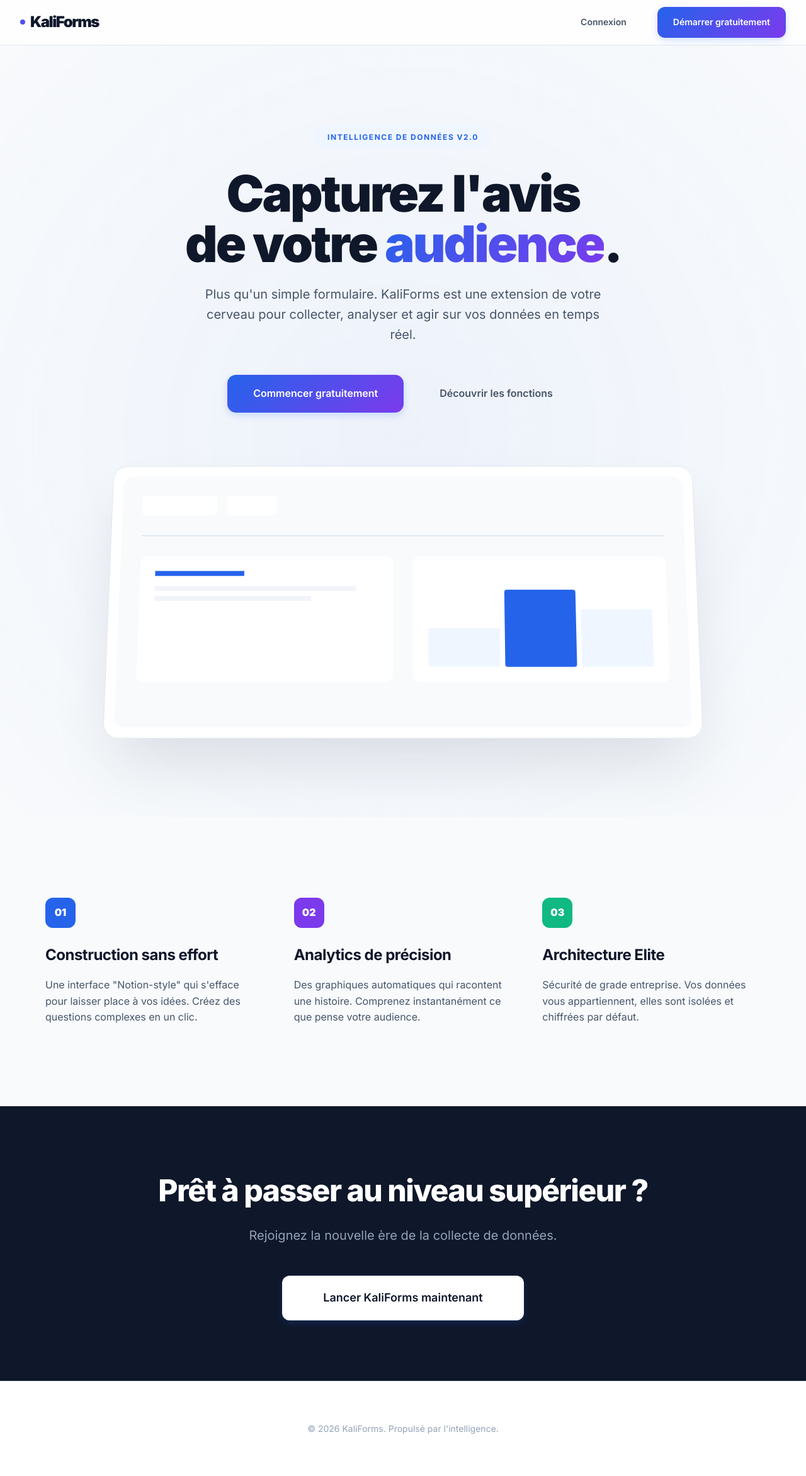
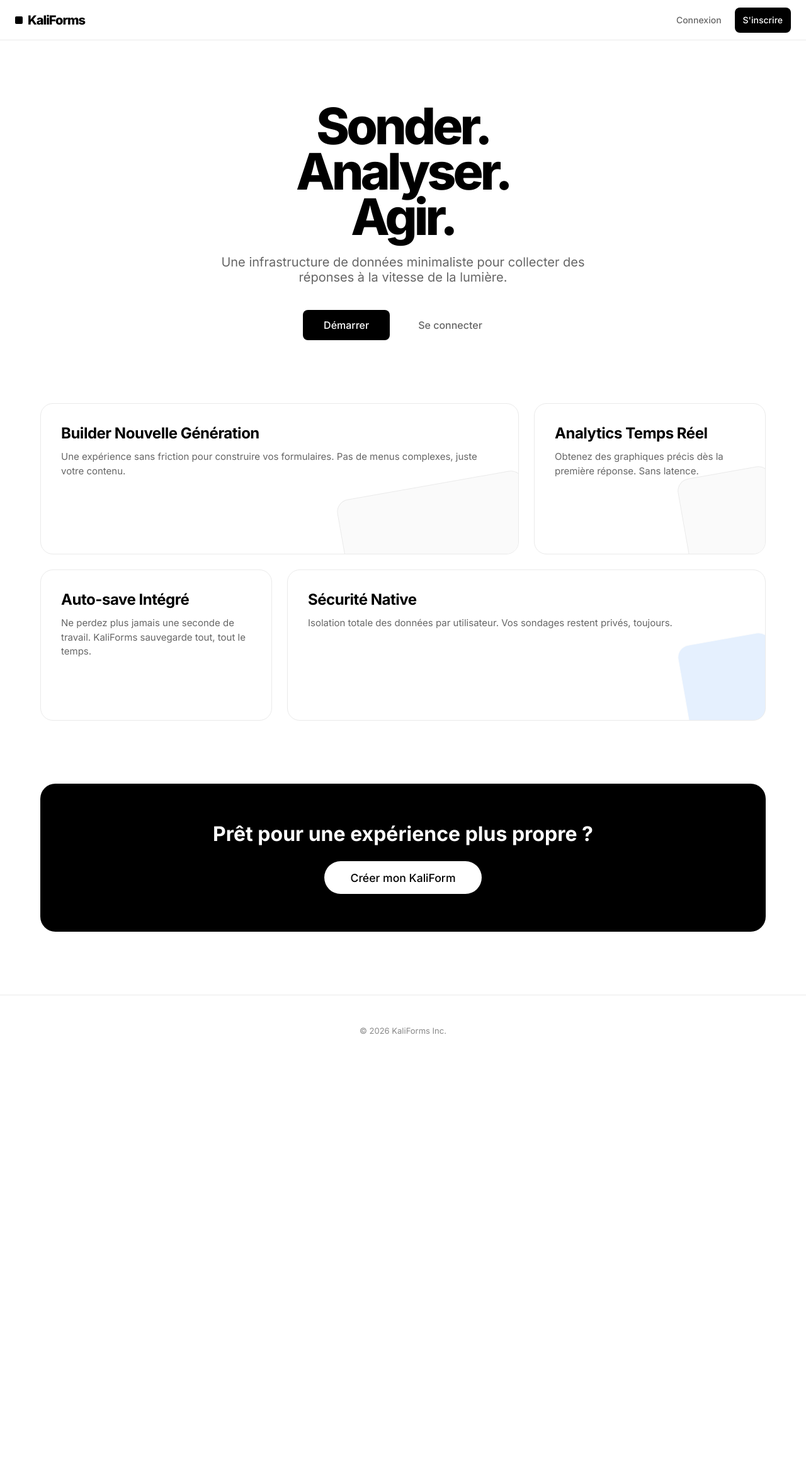
Before and after one commit to junior26-cyber/Kali-Forms, a Django app: page / in a window 1280 px wide. Shown: the whole page at 63% size. After the commit the page ends 1642 px from the top, so only its background shows below. Run offline with Django 4.2, Linux system fonts and the light colour scheme.

Commit message:
Design: Refonte Ultra-Clean, Bento Grid et animations dynamiques minimalistes (Vercel-style)

```diff
--- a/iot/forms/templates/forms/base.html
+++ b/iot/forms/templates/forms/base.html
@@ -3,198 +3,148 @@
 <head>
     <meta charset="UTF-8">
     <meta name="viewport" content="width=device-width, initial-scale=1.0">
-    <title>{% block title %}KaliForms | Intelligence de Données{% endblock %}</title>
-    <!-- Google Fonts: Inter -->
-    <link rel="preconnect" href="https://fonts.googleapis.com">
-    <link rel="preconnect" href="https://fonts.gstatic.com" crossorigin>
-    <link href="https://fonts.googleapis.com/css2?family=Inter:wght@300;400;500;600;700;800;900&display=swap" rel="stylesheet">
+    <title>{% block title %}KaliForms | Data Intelligence{% endblock %}</title>
+    <link href="https://fonts.googleapis.com/css2?family=Inter:wght@400;500;600;700;800&display=swap" rel="stylesheet">
     <style>
         :root {
-            --brand-primary: #2563eb;
-            --brand-secondary: #7c3aed;
-            --brand-gradient: linear-gradient(135deg, #2563eb 0%, #7c3aed 100%);
-            --surface-bg: #f8fafc;
-            --surface-white: #ffffff;
-            --text-high: #0f172a;
-            --text-medium: #475569;
-            --text-low: #94a3b8;
-            --border-subtle: #e2e8f0;
-            --radius-lg: 16px;
-            --radius-md: 12px;
-            --shadow-xl: 0 20px 25px -5px rgb(0 0 0 / 0.1), 0 8px 10px -6px rgb(0 0 0 / 0.1);
+            --bg: #ffffff;
+            --fg: #000000;
+            --accent: #0070f3;
+            --gray-100: #fafafa;
+            --gray-200: #eaeaea;
+            --gray-300: #999999;
+            --gray-400: #888888;
+            --gray-500: #666666;
+            --radius: 8px;
+            --shadow: 0 5px 10px rgba(0,0,0,0.12);
+            --transition: all 0.2s cubic-bezier(0.4, 0, 0.2, 1);
         }
 
-        * {
-            margin: 0;
-            padding: 0;
-            box-sizing: border-box;
+        * { box-sizing: border-box; margin: 0; padding: 0; }
+
+        body {
+            font-family: 'Inter', -apple-system, sans-serif;
+            background: var(--bg);
+            color: var(--fg);
+            -webkit-font-smoothing: antialiased;
+            overflow-x: hidden;
         }
 
-        body {
-            font-family: 'Inter', sans-serif;
-            background-color: var(--surface-bg);
-            color: var(--text-high);
-            line-height: 1.6;
-            overflow-x: hidden;
-            -webkit-font-smoothing: antialiased;
-        }
-
-        /* Nav Modernization */
         nav {
-            background: rgba(255, 255, 255, 0.8);
-            backdrop-filter: blur(12px);
-            -webkit-backdrop-filter: blur(12px);
-            border-bottom: 1px solid var(--border-subtle);
-            padding: 0 2rem;
-            height: 72px;
+            height: 64px;
+            border-bottom: 1px solid var(--gray-200);
             display: flex;
+            align-items: center;
             justify-content: space-between;
-            align-items: center;
+            padding: 0 1.5rem;
             position: sticky;
             top: 0;
+            background: rgba(255,255,255,0.8);
+            backdrop-filter: saturate(180%) blur(5px);
             z-index: 1000;
         }
 
         .logo {
-            font-size: 1.5rem;
-            font-weight: 900;
+            font-weight: 800;
+            font-size: 1.25rem;
+            letter-spacing: -0.05em;
             text-decoration: none;
-            color: var(--text-high);
-            letter-spacing: -1.5px;
+            color: var(--fg);
             display: flex;
             align-items: center;
+            gap: 8px;
         }
 
-        .logo-dot {
-            width: 8px;
-            height: 8px;
-            background: var(--brand-gradient);
-            border-radius: 50%;
-            margin-right: 8px;
+        .logo::before {
+            content: '';
+            width: 12px;
+            height: 12px;
+            background: var(--fg);
+            border-radius: 2px;
         }
 
-        .nav-links {
-            display: flex;
-            align-items: center;
-            gap: 1.5rem;
-        }
-
-        /* Buttons Elite */
         .btn {
-            padding: 0.75rem 1.5rem;
+            height: 40px;
+            padding: 0 12px;
+            border-radius: var(--radius);
             font-size: 0.875rem;
-            font-weight: 600;
-            border-radius: var(--radius-md);
-            cursor: pointer;
-            transition: all 0.3s cubic-bezier(0.4, 0, 0.2, 1);
-            text-decoration: none;
+            font-weight: 500;
             display: inline-flex;
             align-items: center;
             justify-content: center;
+            cursor: pointer;
+            transition: var(--transition);
+            text-decoration: none;
             border: 1px solid transparent;
         }
 
-        .btn-primary {
-            background: var(--brand-gradient);
-            color: white;
-            box-shadow: 0 4px 12px rgba(37, 99, 235, 0.2);
+        .btn-black {
+            background: var(--fg);
+            color: var(--bg);
         }
 
-        .btn-primary:hover {
-            transform: translateY(-2px);
-            box-shadow: 0 12px 20px rgba(37, 99, 235, 0.3);
+        .btn-black:hover {
+            background: transparent;
+            color: var(--fg);
+            border-color: var(--fg);
         }
 
         .btn-ghost {
-            color: var(--text-medium);
-            background: transparent;
+            color: var(--gray-500);
         }
 
         .btn-ghost:hover {
-            background: #f1f5f9;
-            color: var(--text-high);
+            background: var(--gray-100);
+            color: var(--fg);
         }
 
-        .btn-outline {
-            background: white;
-            border-color: var(--border-subtle);
-            color: var(--text-high);
+        .container {
+            max-width: 1000px;
+            margin: 0 auto;
+            padding: 0 1.5rem;
         }
 
-        .btn-outline:hover {
-            border-color: var(--text-low);
-            background: #f8fafc;
-        }
-
-        /* Global Container */
-        .main-container {
-            max-width: 1200px;
-            margin: 0 auto;
-            padding: 3rem 2rem;
-            min-height: calc(100vh - 72px);
-        }
-
-        /* Card Elite */
-        .elite-card {
-            background: var(--surface-white);
-            border-radius: var(--radius-lg);
-            border: 1px solid var(--border-subtle);
-            padding: 2.5rem;
-            box-shadow: 0 1px 3px 0 rgb(0 0 0 / 0.1);
-            transition: transform 0.3s ease, box-shadow 0.3s ease;
-        }
-
-        /* Animations */
-        .reveal {
-            animation: revealUp 0.6s cubic-bezier(0.2, 0.8, 0.2, 1) forwards;
-        }
-
-        @keyframes revealUp {
-            from { opacity: 0; transform: translateY(30px); }
+        /* Base Animations */
+        @keyframes slideIn {
+            from { opacity: 0; transform: translateY(20px); }
             to { opacity: 1; transform: translateY(0); }
         }
 
-        /* Forms */
-        input, select, textarea {
-            font-family: inherit;
-            transition: all 0.2s;
-        }
+        .animate { animation: slideIn 0.5s ease-out forwards; }
 
-        /* Footer */
         footer {
-            padding: 4rem 2rem;
-            border-top: 1px solid var(--border-subtle);
-            background: white;
+            border-top: 1px solid var(--gray-200);
+            padding: 3rem 0;
             text-align: center;
-            color: var(--text-low);
-            font-size: 0.875rem;
+            font-size: 0.8125rem;
+            color: var(--gray-400);
         }
     </style>
     {% block extra_css %}{% endblock %}
 </head>
 <body>
     <nav>
-        <a href="{% url 'home' %}" class="logo"><span class="logo-dot"></span>KaliForms</a>
-        <div class="nav-links">
+        <a href="{% url 'home' %}" class="logo">KaliForms</a>
+        <div style="display: flex; gap: 8px;">
             {% if user.is_authenticated %}
                 <a href="{% url 'dashboard' %}" class="btn btn-ghost">Dashboard</a>
                 <form method="post" action="{% url 'logout' %}" style="display:inline;">
                     {% csrf_token %}
-                    <button type="submit" class="btn btn-outline">Quitter</button>
+                    <button type="submit" class="btn btn-black">Sortir</button>
                 </form>
             {% else %}
                 <a href="{% url 'login' %}" class="btn btn-ghost">Connexion</a>
-                <a href="{% url 'signup' %}" class="btn btn-primary">Démarrer gratuitement</a>
+                <a href="{% url 'signup' %}" class="btn btn-black">S'inscrire</a>
             {% endif %}
         </div>
     </nav>
 
-    <main class="main-container">
+    <div class="container" style="min-height: calc(100vh - 200px);">
         {% block content %}{% endblock %}
-    </main>
+    </div>
 
     <footer>
-        &copy; 2026 KaliForms. Propulsé par l'intelligence.
+        &copy; 2026 KaliForms Inc.
     </footer>
 
     {% block extra_js %}{% endblock %}
--- a/iot/forms/templates/forms/home.html
+++ b/iot/forms/templates/forms/home.html
@@ -1,209 +1,140 @@
 {% extends 'forms/base.html' %}
 
-{% block title %}KaliForms | La nouvelle référence des sondages intelligents{% endblock %}
+{% block title %}KaliForms | Sondages Ultra-Rapides{% endblock %}
 
 {% block extra_css %}
 <style>
-    .main-container { max-width: 100%; padding: 0; }
+    .container { max-width: 1200px; }
 
-    .hero-section {
-        padding: 8rem 2rem;
+    .hero {
+        padding: 100px 0;
         text-align: center;
-        position: relative;
-        background: radial-gradient(circle at 50% 50%, rgba(37, 99, 235, 0.05), transparent);
+        animation: slideIn 0.8s cubic-bezier(0.16, 1, 0.3, 1);
     }
 
-    .hero-label {
-        display: inline-block;
-        padding: 0.5rem 1.25rem;
-        background: #eff6ff;
-        color: var(--brand-primary);
-        border-radius: 100px;
-        font-size: 0.75rem;
-        font-weight: 700;
-        text-transform: uppercase;
-        letter-spacing: 1.5px;
-        margin-bottom: 2rem;
+    .hero h1 {
+        font-size: 80px;
+        font-weight: 800;
+        letter-spacing: -0.06em;
+        line-height: 0.9;
+        margin-bottom: 24px;
     }
 
-    .hero-section h1 {
-        font-size: clamp(2.5rem, 8vw, 5rem);
-        font-weight: 900;
-        color: var(--text-high);
-        line-height: 1;
-        letter-spacing: -3px;
-        margin-bottom: 1.5rem;
+    .hero p {
+        font-size: 20px;
+        color: var(--gray-500);
+        max-width: 600px;
+        margin: 0 auto 40px;
     }
 
-    .hero-section h1 span {
-        background: var(--brand-gradient);
-        -webkit-background-clip: text;
-        -webkit-text-fill-color: transparent;
+    .bento-grid {
+        display: grid;
+        grid-template-columns: repeat(3, 1fr);
+        grid-auto-rows: 240px;
+        gap: 24px;
+        margin-bottom: 100px;
     }
 
-    .hero-section p {
-        font-size: 1.25rem;
-        color: var(--text-medium);
-        max-width: 640px;
-        margin: 0 auto 3rem;
-        line-height: 1.6;
+    .bento-item {
+        background: var(--bg);
+        border: 1px solid var(--gray-200);
+        border-radius: 20px;
+        padding: 32px;
+        transition: var(--transition);
+        position: relative;
+        overflow: hidden;
     }
 
-    /* Floating Showcase */
-    .showcase-container {
-        max-width: 1000px;
-        margin: 0 auto;
-        padding: 0 2rem;
-        position: relative;
+    .bento-item:hover {
+        border-color: var(--fg);
+        box-shadow: 0 30px 60px rgba(0,0,0,0.05);
+        transform: translateY(-4px);
     }
 
-    .showcase-ui {
-        background: white;
-        border-radius: 24px;
-        border: 1px solid var(--border-subtle);
-        box-shadow: 0 50px 100px -20px rgba(15, 23, 42, 0.12);
-        padding: 1rem;
-        transform: perspective(1000px) rotateX(5deg);
-        transition: transform 0.5s ease;
+    .bento-item.large {
+        grid-column: span 2;
     }
 
-    .showcase-ui:hover {
-        transform: perspective(1000px) rotateX(0deg);
+    .bento-item h3 {
+        font-size: 24px;
+        font-weight: 700;
+        letter-spacing: -0.02em;
+        margin-bottom: 12px;
     }
 
-    .showcase-inner {
-        background: #f8fafc;
-        border-radius: 16px;
-        height: 400px;
-        padding: 2rem;
+    .bento-item p {
+        font-size: 15px;
+        color: var(--gray-500);
+        line-height: 1.5;
     }
 
-    /* Grid of Excellence */
-    .grid-excellence {
-        max-width: 1200px;
-        margin: 8rem auto;
-        padding: 0 2rem;
-        display: grid;
-        grid-template-columns: repeat(3, 1fr);
-        gap: 3rem;
+    .visual-placeholder {
+        position: absolute;
+        bottom: -20px;
+        right: -20px;
+        width: 150px;
+        height: 150px;
+        background: var(--gray-100);
+        border-radius: 20px;
+        transform: rotate(-10deg);
+        border: 1px solid var(--gray-200);
     }
 
-    .excel-card {
-        text-align: left;
+    .cta-bar {
+        background: var(--fg);
+        color: var(--bg);
+        padding: 60px;
+        border-radius: 24px;
+        text-align: center;
+        margin-bottom: 100px;
+        display: flex;
+        flex-direction: column;
+        align-items: center;
+        gap: 24px;
     }
 
-    .excel-card .icon {
-        width: 48px;
-        height: 48px;
-        background: var(--brand-primary);
-        border-radius: 12px;
-        margin-bottom: 1.5rem;
-        display: flex;
-        align-items: center;
-        justify-content: center;
-        color: white;
-        font-weight: 900;
-    }
-
-    .excel-card h3 {
-        font-size: 1.5rem;
-        font-weight: 700;
-        margin-bottom: 1rem;
-        letter-spacing: -0.5px;
-    }
-
-    .excel-card p {
-        color: var(--text-medium);
-        font-size: 1rem;
-    }
-
-    /* CTA Section */
-    .cta-final {
-        background: var(--text-high);
-        color: white;
-        padding: 6rem 2rem;
-        text-align: center;
-    }
-
-    .cta-final h2 {
-        font-size: 3rem;
-        font-weight: 800;
-        letter-spacing: -1.5px;
-        margin-bottom: 1rem;
-    }
-
-    @media (max-width: 768px) {
-        .grid-excellence { grid-template-columns: 1fr; gap: 4rem; }
-        .hero-section h1 { letter-spacing: -1px; }
+    @media (max-width: 900px) {
+        .hero h1 { font-size: 50px; }
+        .bento-grid { grid-template-columns: 1fr; grid-auto-rows: auto; }
+        .bento-item.large { grid-column: span 1; }
     }
 </style>
 {% endblock %}
 
 {% block content %}
-    <section class="hero-section reveal">
-        <span class="hero-label">Intelligence de Données v2.0</span>
-        <h1>Capturez l'avis<br>de votre <span>audience</span>.</h1>
-        <p>Plus qu'un simple formulaire. KaliForms est une extension de votre cerveau pour collecter, analyser et agir sur vos données en temps réel.</p>
+    <div class="hero">
+        <h1>Sonder.<br>Analyser.<br>Agir.</h1>
+        <p>Une infrastructure de données minimaliste pour collecter des réponses à la vitesse de la lumière.</p>
+        <div style="display: flex; gap: 12px; justify-content: center;">
+            <a href="{% url 'signup' %}" class="btn btn-black" style="height: 48px; padding: 0 32px; font-size: 1rem;">Démarrer</a>
+            <a href="{% url 'login' %}" class="btn btn-ghost" style="height: 48px; padding: 0 32px; font-size: 1rem;">Se connecter</a>
+        </div>
+    </div>
 
-        <div style="display: flex; gap: 1rem; justify-content: center; margin-bottom: 5rem;">
-            <a href="{% url 'signup' %}" class="btn btn-primary" style="padding: 1rem 2.5rem; border-radius: 14px; font-size: 1rem;">
-                Commencer gratuitement
-            </a>
-            <a href="#features" class="btn btn-ghost" style="padding: 1rem 2.5rem; border-radius: 14px; font-size: 1rem;">
-                Découvrir les fonctions
-            </a>
+    <div class="bento-grid">
+        <div class="bento-item large">
+            <h3>Builder Nouvelle Génération</h3>
+            <p>Une expérience sans friction pour construire vos formulaires. Pas de menus complexes, juste votre contenu.</p>
+            <div class="visual-placeholder" style="width: 300px; bottom: -40px;"></div>
         </div>
+        <div class="bento-item">
+            <h3>Analytics Temps Réel</h3>
+            <p>Obtenez des graphiques précis dès la première réponse. Sans latence.</p>
+            <div class="visual-placeholder"></div>
+        </div>
+        <div class="bento-item">
+            <h3>Auto-save Intégré</h3>
+            <p>Ne perdez plus jamais une seconde de travail. KaliForms sauvegarde tout, tout le temps.</p>
+        </div>
+        <div class="bento-item large">
+            <h3>Sécurité Native</h3>
+            <p>Isolation totale des données par utilisateur. Vos sondages restent privés, toujours.</p>
+            <div class="visual-placeholder" style="background: #0070f3; opacity: 0.1;"></div>
+        </div>
+    </div>
 
-        <div class="showcase-container">
-            <div class="showcase-ui">
-                <div class="showcase-inner">
-                    <div style="display: flex; gap: 1rem; margin-bottom: 2rem;">
-                        <div style="width: 120px; height: 32px; background: white; border-radius: 6px;"></div>
-                        <div style="width: 80px; height: 32px; background: white; border-radius: 6px;"></div>
-                    </div>
-                    <div style="height: 2px; background: #e2e8f0; width: 100%; margin-bottom: 2rem;"></div>
-                    <div style="display: grid; grid-template-columns: 1fr 1fr; gap: 2rem;">
-                        <div style="background: white; height: 200px; border-radius: 12px; padding: 1.5rem;">
-                            <div style="width: 40%; height: 8px; background: #2563eb; margin-bottom: 1rem;"></div>
-                            <div style="width: 90%; height: 8px; background: #f1f5f9; margin-bottom: 0.5rem;"></div>
-                            <div style="width: 70%; height: 8px; background: #f1f5f9;"></div>
-                        </div>
-                        <div style="background: white; height: 200px; border-radius: 12px; padding: 1.5rem; display: flex; align-items: flex-end; gap: 8px;">
-                             <div style="flex: 1; height: 40%; background: #eff6ff; border-radius: 4px;"></div>
-                             <div style="flex: 1; height: 80%; background: #2563eb; border-radius: 4px;"></div>
-                             <div style="flex: 1; height: 60%; background: #eff6ff; border-radius: 4px;"></div>
-                        </div>
-                    </div>
-                </div>
-            </div>
-        </div>
-    </section>
-
-    <section id="features" class="grid-excellence">
-        <div class="excel-card">
-            <div class="icon">01</div>
-            <h3>Construction sans effort</h3>
-            <p>Une interface "Notion-style" qui s'efface pour laisser place à vos idées. Créez des questions complexes en un clic.</p>
-        </div>
-        <div class="excel-card">
-            <div class="icon" style="background: #7c3aed;">02</div>
-            <h3>Analytics de précision</h3>
-            <p>Des graphiques automatiques qui racontent une histoire. Comprenez instantanément ce que pense votre audience.</p>
-        </div>
-        <div class="excel-card">
-            <div class="icon" style="background: #10b981;">03</div>
-            <h3>Architecture Elite</h3>
-            <p>Sécurité de grade entreprise. Vos données vous appartiennent, elles sont isolées et chiffrées par défaut.</p>
-        </div>
-    </section>
-
-    <section class="cta-final">
-        <div class="showcase-container">
-            <h2>Prêt à passer au niveau supérieur ?</h2>
-            <p style="color: #94a3b8; font-size: 1.25rem; margin-bottom: 3rem;">Rejoignez la nouvelle ère de la collecte de données.</p>
-            <a href="{% url 'signup' %}" class="btn btn-primary" style="padding: 1.25rem 4rem; background: white; color: var(--text-high); font-size: 1.125rem;">
-                Lancer KaliForms maintenant
-            </a>
-        </div>
-    </section>
+    <div class="cta-bar animate">
+        <h2 style="font-size: 32px; font-weight: 700;">Prêt pour une expérience plus propre ?</h2>
+        <a href="{% url 'signup' %}" class="btn" style="background: white; color: black; padding: 0 40px; height: 52px; font-size: 1.1rem; border-radius: 100px;">Créer mon KaliForm</a>
+    </div>
 {% endblock %}
```
Also changed, not shown: iot/db.sqlite3.
